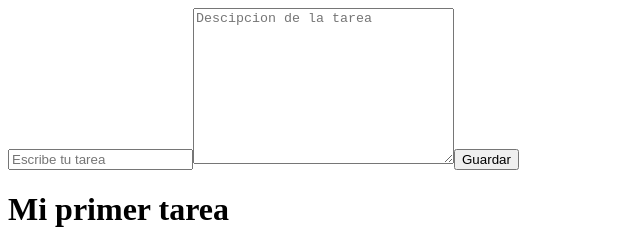
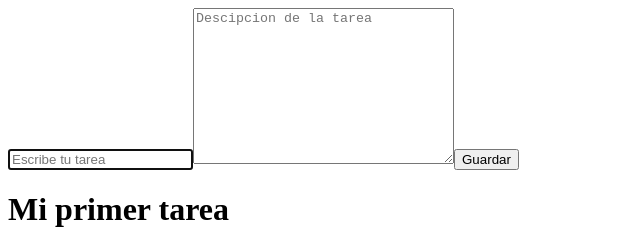
Before and after one commit to StevenCalderon/React-ToDo, a React (Vite) app: page / in a window 1280 px wide. Shown: the top 239 px of the page, without its empty margins (0-640 px from the left). Built offline with nearby package versions, Linux system fonts and the light colour scheme.

Commit message:
Automatic clear when Guardar button is pressed

```diff
--- a/src/App.jsx
+++ b/src/App.jsx
@@ -1,6 +1,6 @@
-import { TaskList } from "./TaskList";
-import { TaskForm } from "./TaskForm";
-import { tasks as data } from "./task";
+import { TaskList } from "./components/TaskList";
+import { TaskForm } from "./components/TaskForm";
+import { tasks as data } from "./data/task";
 import { useState, useEffect } from "react";
 
 export default function App() {
@@ -10,12 +10,12 @@ export default function App() {
     setTasks(data);
   }, []);
 
-  const createTask = (title, description) => {
-    console.log(`Este es el objeto task: \n ${title} \n ${description} `)
+  const createTask = ({title,description}) => {
+    //console.log(`Este es el objeto task: \n ${task.title} \n ${task.description} `)
     setTasks([
       ...tasks,
       {
-        title: title,
+        title:title,
         id: tasks.length,
         description: description,
       },
--- a/src/TaskForm.jsx
+++ b/src/components/TaskForm.jsx
@@ -6,9 +6,10 @@ export function TaskForm({ task }) {
 
   const handleSubmit = (e) => {
     e.preventDefault();
-    task(title, description);
+    task({ title, description });
+    setTitle("");
+    setDescription("");
   };
-
 
   return (
     <>
@@ -18,6 +19,9 @@ export function TaskForm({ task }) {
           onChange={(e) => {
             setTitle(e.target.value);
           }}
+          value={title}
+          autoFocus
+
         />
         <textarea
           placeholder="Descipcion de la tarea"
@@ -26,6 +30,7 @@ export function TaskForm({ task }) {
           onChange={(e) => {
             setDescription(e.target.value);
           }}
+          value={description}
         ></textarea>
         <button>Guardar</button>
       </form>
--- a/src/TaskList.jsx
+++ b/src/components/TaskList.jsx
@@ -7,7 +7,7 @@ export function TaskList({ tasks }) {
   return (
     <>
       {tasks.map((tasks,index) => (
-        <TaskCard key={index} task={tasks}/>
+        <TaskCard key={tasks.id} task={tasks}/>
       ))}
     </>
   );
```
Also changed, not shown: src/components/TaskCard.jsx (renamed from src/TaskCard.jsx), src/data/task.js (renamed from src/task.js).
